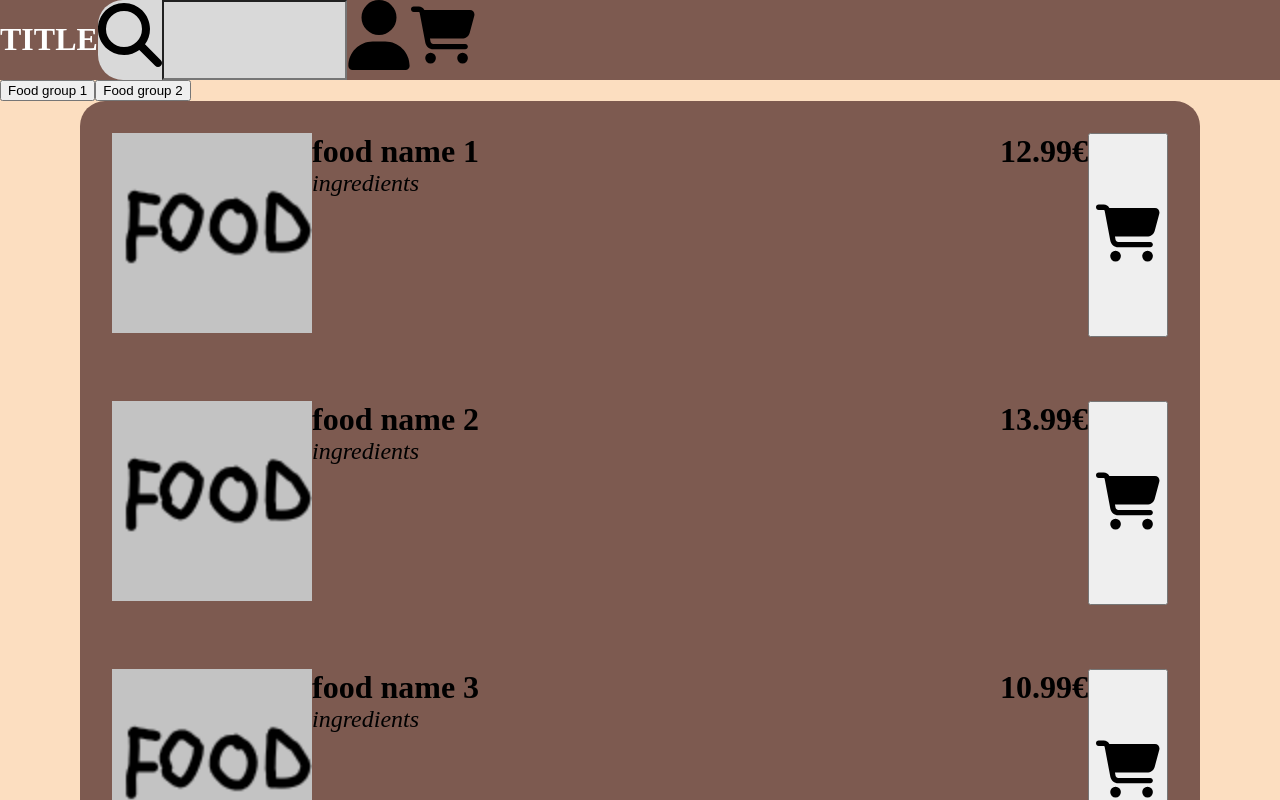
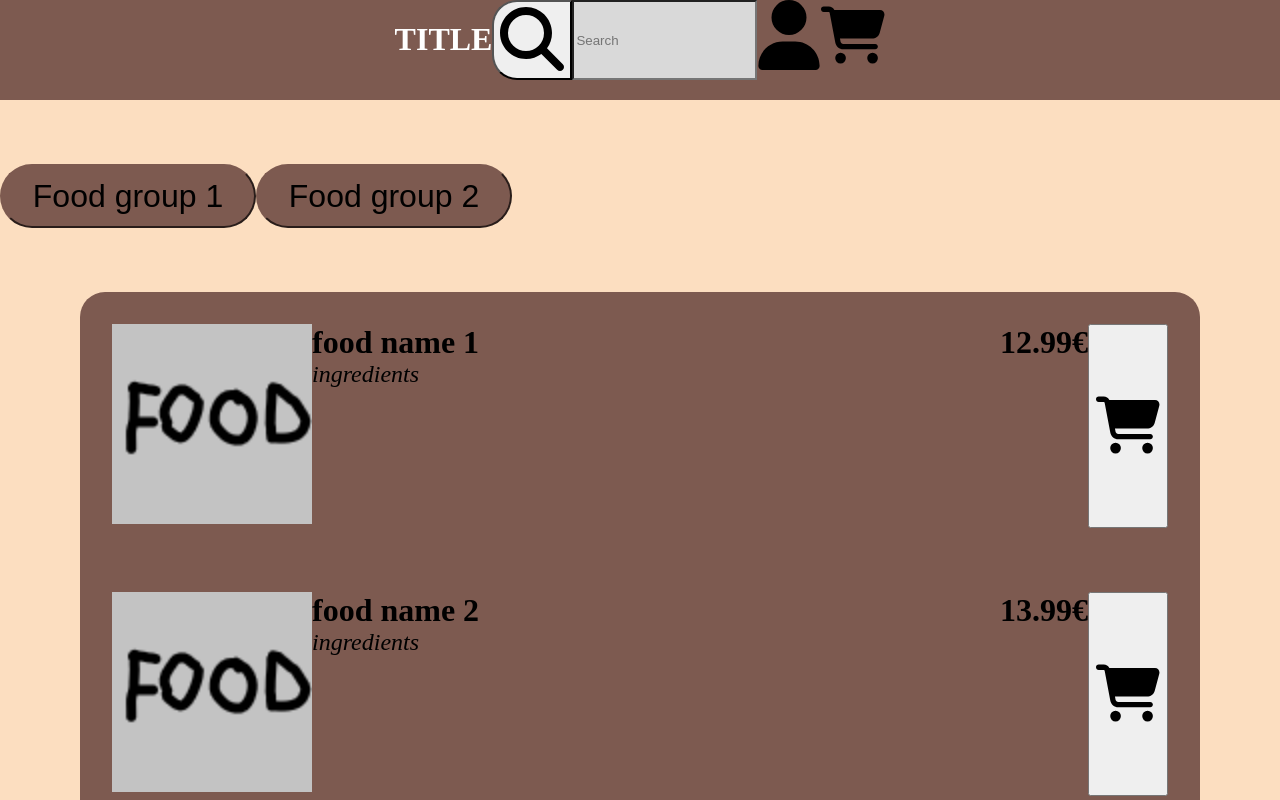
Before and after one commit to Purple-Snake/Food-ordering-application, a React (Vite) app in the folder Frontend/: page / in a window 1280 px wide. Shown: the top 800 px of the page. Built offline with nearby package versions, Linux system fonts and the light colour scheme.

Commit message:
fixed a bit of navbar and food group btn CSS

```diff
--- a/Frontend/src/App.css
+++ b/Frontend/src/App.css
@@ -10,20 +10,37 @@
 }
 
 /* Navbar */
-#navbar {
+#navBar {
   display: flex;
   background-color: var(--DarkBrown);
   color: var(--white);
+  height: 6.25rem;
 }
 
-.searchBarContainer {
+.navBarItemContainer {
   display: flex;
-  background-color: var(--grey);
-  border-radius: 25px;
+  width: min-content;
+  margin-left: auto;
+  margin-right: auto;
+}
+
+.linkConatainer {
+  display: flex;
+}
+
+.searchForm {
+  display: flex;
+  height: 5rem;
+}
+
+#searchButton {
+  border-top-left-radius: 25px;
+  border-bottom-left-radius: 25px;
 }
 
 #searchField {
   background-color: var(--grey);
+
 }
 
 /* Menu */
@@ -37,9 +54,20 @@
   width: 70rem;
 }
 
+/* Food Groups */
+.foodGroupButton {
+  background-color: var(--DarkBrown);
+  border-color: var(--DarkBrown);
+  border-radius: 35px;
+  width: 16rem;
+  height: 4rem;
+  font-size: 32px;
+  margin-top: 4rem;
+  margin-bottom: 4rem;
+}
+
 /* Food item */
 #foodMenuItem {
-  /* background-color: var(--DarkBrown); */
   display: flex;
   padding: 2rem;
 
--- a/Frontend/src/components/index/FoodGroupButtons.jsx
+++ b/Frontend/src/components/index/FoodGroupButtons.jsx
@@ -3,8 +3,8 @@
 function FoodGroupButtons() {
     return (
         <div id="foodgroups">
-            <button>Food group 1</button>
-            <button>Food group 2</button>
+            <button className="foodGroupButton">Food group 1</button>
+            <button className="foodGroupButton">Food group 2</button>
         </div>
      );
 }
--- a/Frontend/src/components/index/NavBar.jsx
+++ b/Frontend/src/components/index/NavBar.jsx
@@ -4,19 +4,28 @@ import magnifyingGlassIcon from "../../assets/images/svg/magnifying-glass-solid.
 
 function NavBar() {
   return (
-    <div id="navbar">
+    <div id="navBar">
+      <div className="navBarItemContainer">
         <h1>TITLE</h1>
-      <div className="searchBarContainer">
-        <img src={magnifyingGlassIcon} alt="" id="searchIcon" className="icon" />
-        <input type="search" id="searchField"></input>
-      </div>
-      <div>
+          <form className="searchForm" action="">
+            <button id="searchButton">
+              <img
+                src={magnifyingGlassIcon}
+                alt=""
+                id="searchIcon"
+                className="icon"
+              />
+            </button>
+            <input type="search" id="searchField" placeholder="Search"></input>
+          </form>
+        <div className="linkConatainer">
           <a href="/userpage">
             <img src={userIcon} alt="User" id="userIcon" className="icon" />
           </a>
           <a href="/cart">
-          <img src={cartIcon} alt="Cart" id="cartIcon" className="icon"/>
+            <img src={cartIcon} alt="Cart" id="cartIcon" className="icon" />
           </a>
+        </div>
       </div>
     </div>
   );
```
Lines whose indentation alone changed are shown as unchanged.
